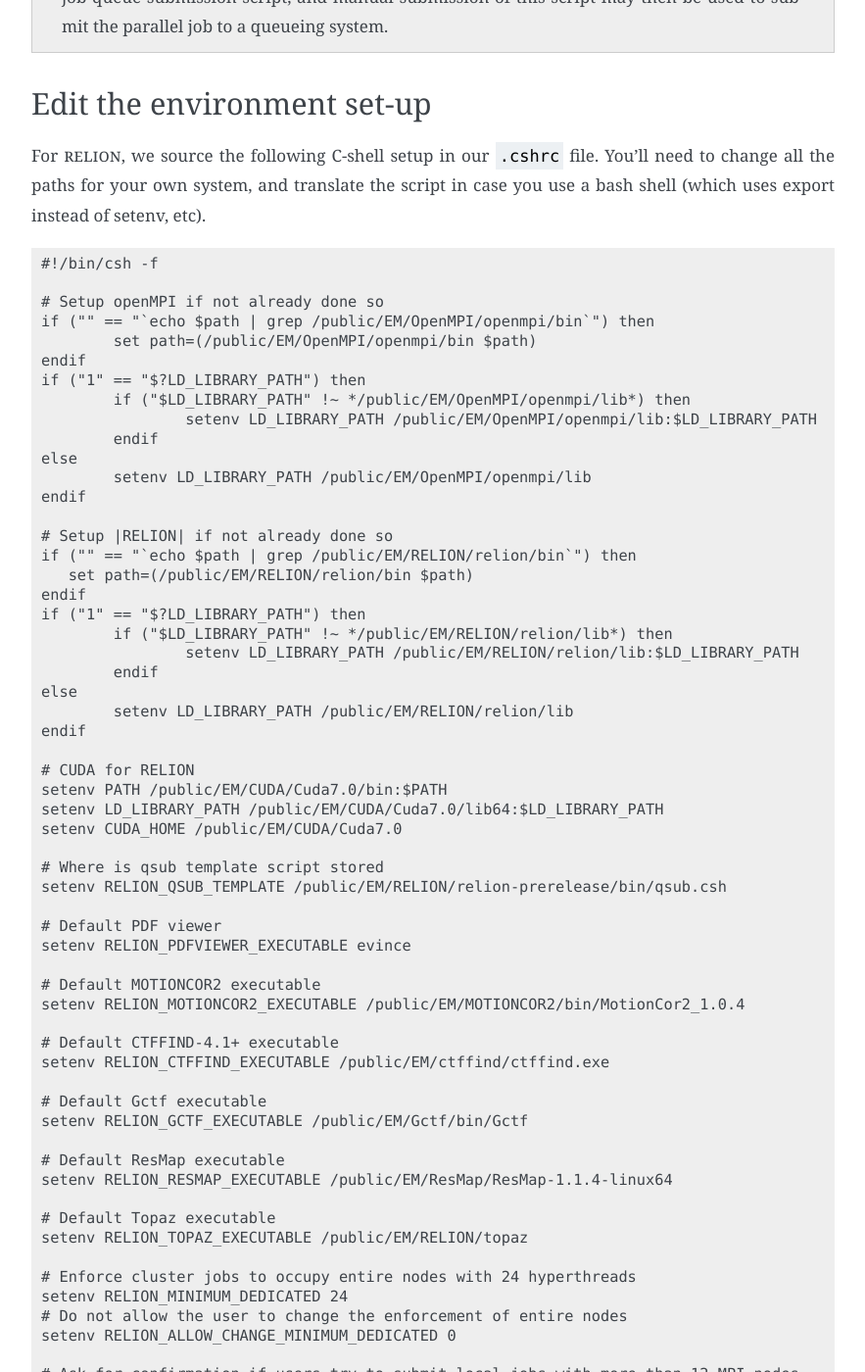
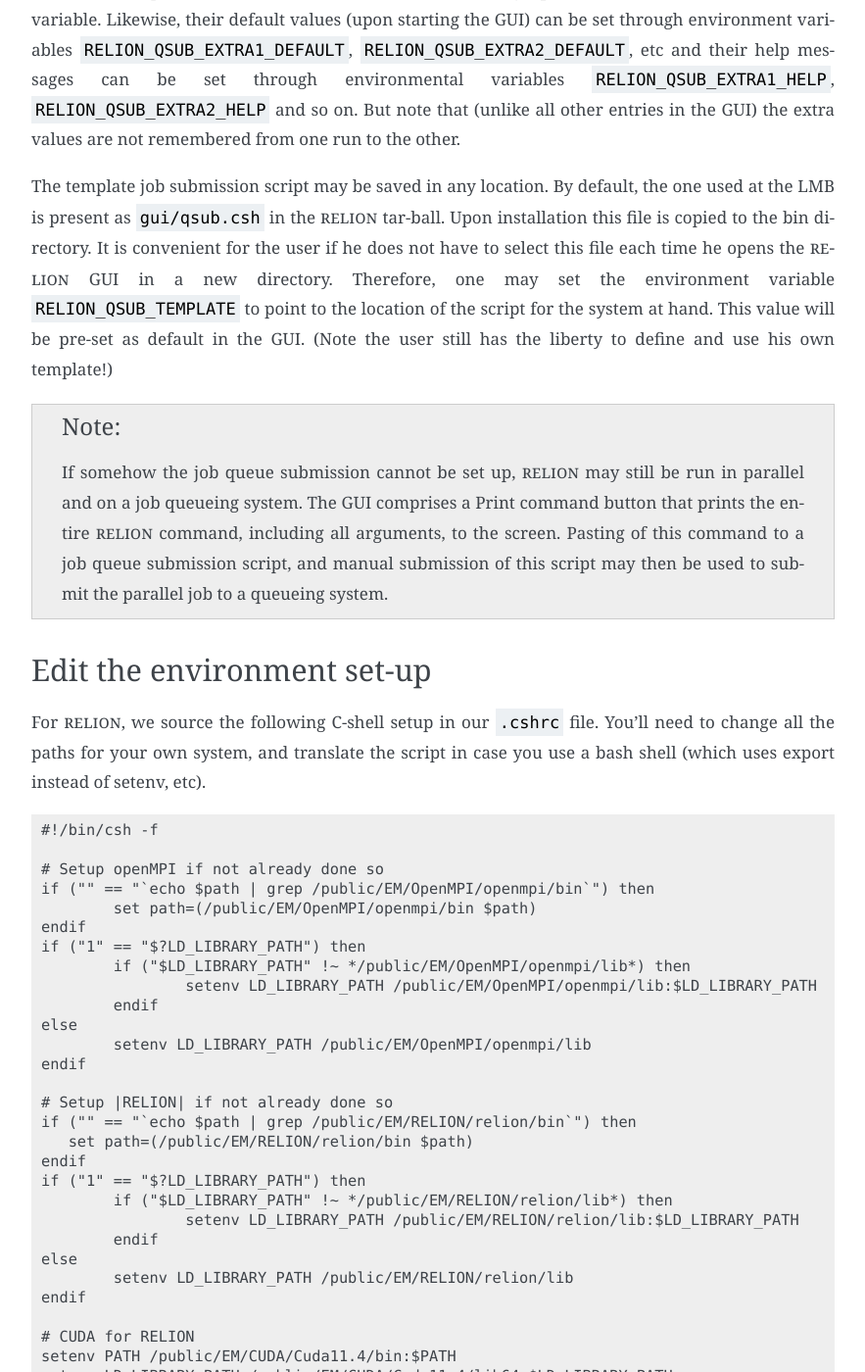
Before and after one commit to 3dem/relion-documents, a Sphinx documentation site: the page built from source/Installation.rst, in a window 1280 px wide and 1400 px high, scrolled down 9297 px. Shown: the whole window at 98% size, without its empty margins (308-1191 px from the left). Built offline with Sphinx 7.4.7, drawn with Linux system fonts in a browser that asks for light colours; cross-references to code outside the pages are shown as plain code; some of the changed text lies outside the part shown.

Commit message:
further updates for release-5.0

```diff
--- a/source/Installation.rst
+++ b/source/Installation.rst
@@ -93,6 +93,7 @@ In Debian or Ubuntu::
 
     sudo apt install cmake git build-essential mpi-default-bin mpi-default-dev libfftw3-dev libtiff-dev libpng-dev ghostscript libxft-dev
 
+
 In RHEL, Cent OS, Scientific Linux::
 
     sudo yum install cmake git gcc gcc-c++ openmpi-devel fftw-devel libtiff-devel libpng-devel ghostscript libXft-devel libX11-devel
@@ -116,10 +117,9 @@ All subsequent git-commands should be run inside this directory.
 The `master` branch (default) contains the stable release of |RELION|-4.0.
 By performing::
 
-    git checkout ver4.0
+    git checkout ver5.0
 
-you can access the latest (developmental) updates for RELION 4.0x.
-The code there is not tested as throughfully as that in the `master` branch and not generally recommended.
+you can access the latest (developmental) updates for RELION 5.0x.
 
 The code will be intermittently updated to amend issues.
 To incorporate these changes, use the command-line::
@@ -407,12 +422,12 @@ You'll need to change all the paths for your own system, and translate the scrip
      endif
 
      # CUDA for RELION
-     setenv PATH /public/EM/CUDA/Cuda7.0/bin:$PATH
-     setenv LD_LIBRARY_PATH /public/EM/CUDA/Cuda7.0/lib64:$LD_LIBRARY_PATH
-     setenv CUDA_HOME /public/EM/CUDA/Cuda7.0
+     setenv PATH /public/EM/CUDA/Cuda11.4/bin:$PATH
+     setenv LD_LIBRARY_PATH /public/EM/CUDA/Cuda11.4/lib64:$LD_LIBRARY_PATH
+     setenv CUDA_HOME /public/EM/CUDA/Cuda11.4
 
      # Where is qsub template script stored
-     setenv RELION_QSUB_TEMPLATE /public/EM/RELION/relion-prerelease/bin/qsub.csh
+     setenv RELION_QSUB_TEMPLATE /public/EM/RELION/relion-devel/bin/qsub.csh
 
      # Default PDF viewer
      setenv RELION_PDFVIEWER_EXECUTABLE evince
@@ -428,9 +443,6 @@ You'll need to change all the paths for your own system, and translate the scrip
 
      # Default ResMap executable
      setenv RELION_RESMAP_EXECUTABLE /public/EM/ResMap/ResMap-1.1.4-linux64
-
-     # Default Topaz executable
-     setenv RELION_TOPAZ_EXECUTABLE /public/EM/RELION/topaz
 
      # Enforce cluster jobs to occupy entire nodes with 24 hyperthreads
      setenv RELION_MINIMUM_DEDICATED 24
--- a/source/Team.rst
+++ b/source/Team.rst
@@ -39,18 +56,16 @@ Sjors studied Chemistry at Utrecht University, The Netherlands, where he also ob
 He was a post-doc in the group of Jose-Maria Carazo in Madrid, before he started his group at the LMB in 2010.
 Sjors designed the *regularised likelihood algorithm* and is the *original architect* of |RELION|.
 
-Johannes Schwab
-^^^^^^^^^^^^^^^
-
-`Google Scholar <https://scholar.google.co.jp/citations?user=qhevh4EAAAAJ>`__
-
-Johannes studied Mathematics at the University of Innsbruckm Austria, where he also obtained his PhD.
-Johannes works on machine-learning approaches to deal with molecular flexibility in cryo-EM reconstruction.
-
 
 
 Past members
 ------------
+
+David Li
+^^^^^^^^
+
+David studied Electrical Engineering and Computer Science at MIT. He worked in the lab of Prof Feng Zhang on CRISPR systems. David joined our group as an MPhil student in October 2022 to work on in vitro assembly of tau filaments. During his stay with us David also developed new classification software for filaments. David went on to do a PhD at Stanford.
+
 
 Liyi Dong
 ^^^^^^^^^
```
Also changed, not shown: other parts of source/Installation.rst (+16 -1 lines), other parts of source/Team.rst (+17 -0 lines), source/Whats-new.rst (+9 -0 lines).
